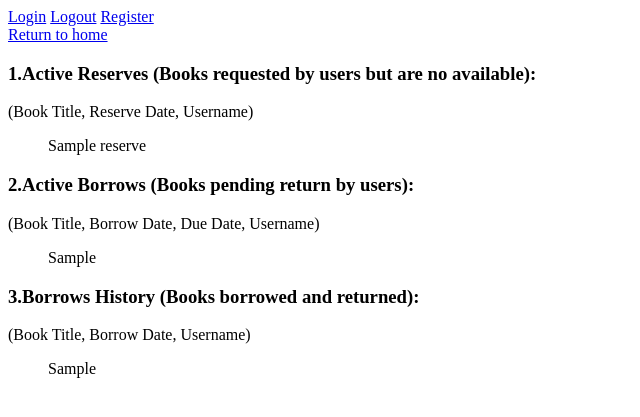
After one commit to mariagratsia/libraryDB2023, a Flask app: template User Interface/ABSMINDS2/AbsoluteMinds/templates/library_log.html in a window 1280 px wide. The commit adds this page. Shown: the top 417 px of the page, without its empty margins (0-640 px from the left). Run offline with Flask 3, Linux system fonts and the light colour scheme; the template is opened without the code that fills it: most values are stand-ins (such as "Sample title", 1, 10 or a date in 2020).

Commit message:
Add files via upload

```diff
--- a/User Interface/ABSMINDS2/AbsoluteMinds/templates/approve.html
+++ b/User Interface/ABSMINDS2/AbsoluteMinds/templates/approve.html
@@ -2,7 +2,7 @@
 {% block title %}Approve{% endblock %}
 
 {% block content %}
-
+<a href="{{ url_for('view.operator') }}">Return to home</a>
 <h2>Approve Requests:</h2>
 
 <h3>1.Users:</h3>
--- a/User Interface/ABSMINDS2/AbsoluteMinds/templates/avg_reviews.html
+++ b/User Interface/ABSMINDS2/AbsoluteMinds/templates/avg_reviews.html
@@ -2,7 +2,7 @@
 {% block title %}Average Reviews{% endblock %}
 
 {% block content %}
-
+<a href="{{ url_for('view.operator') }}">Return to home</a>
 <h4>-Search: User Average Reviews:</h4>
 <form method="POST">
 <label for="myusername">Username:</label>
--- a/User Interface/ABSMINDS2/AbsoluteMinds/templates/late_returns.html
+++ b/User Interface/ABSMINDS2/AbsoluteMinds/templates/late_returns.html
@@ -2,6 +2,8 @@
 {% block title %}Late Returns{% endblock %}
 
 {% block content %}
+
+<a href="{{ url_for('view.operator') }}">Return to home</a>
 
 <h4>-Search: Users with late returns:</h4>
 <form method="POST">
@@ -51,6 +53,7 @@
 <form method="GET" >
     {% if user_list %}
         <p>Search parameters: Number of days: {{ days_of_delay }}</p>
+        <p>(User First Name, User Last Name)</p>
         {% for user in user_list %}
         <ul>{{ user }}</ul>
         {% endfor %}
@@ -60,6 +63,7 @@
 <form method="GET" >
     {% if all %}
         <p>All Delays:</p>
+        <p>(User First Name, User Last Name, Number of Days)</p>
         {% for a in all %}
         <ul>{{ a }}</ul>
         {% endfor %}
--- /dev/null
+++ b/User Interface/ABSMINDS2/AbsoluteMinds/templates/library_log.html
@@ -0,0 +1,22 @@
+{% extends "base.html" %}
+{% block title %}Library Log{% endblock %}
+
+{% block content %}
+<a href="{{ url_for('view.operator') }}">Return to home</a>
+<h3>1.Active Reserves (Books requested by users but are no available): </h3>
+<p>(Book Title, Reserve Date, Username)</p>
+{% for r in reserve_data %}
+    <ul>{{ r }}</ul>
+{% endfor %}
+<h3>2.Active Borrows (Books pending return by users): </h3>
+<p>(Book Title, Borrow Date, Due Date, Username)</p>
+{% for r in active_borrow_data %}
+    <ul>{{ r }}</ul>
+{% endfor %}
+<h3>3.Borrows History (Books borrowed and returned): </h3>
+<p>(Book Title, Borrow Date, Username)</p>
+{% for r in borrowed_and_returned_data %}
+    <ul>{{ r }}</ul>
+{% endfor %}
+
+{% endblock %}
--- a/User Interface/ABSMINDS2/AbsoluteMinds/templates/return_a_book.html
+++ b/User Interface/ABSMINDS2/AbsoluteMinds/templates/return_a_book.html
@@ -2,7 +2,7 @@
 {% block title %}{{ Return }}{% endblock %}
 
 {% block content %}
-
+<a href="{{ url_for('view.operator') }}">Return to home</a>
 <h2>Return a book:</h2>
 <h3>Please complete username and book ISBN to register the return.</h3>
 <form method="POST">
```
Also changed, not shown: User Interface/ABSMINDS2/AbsoluteMinds/templates/home.html (+4 -3 lines).
